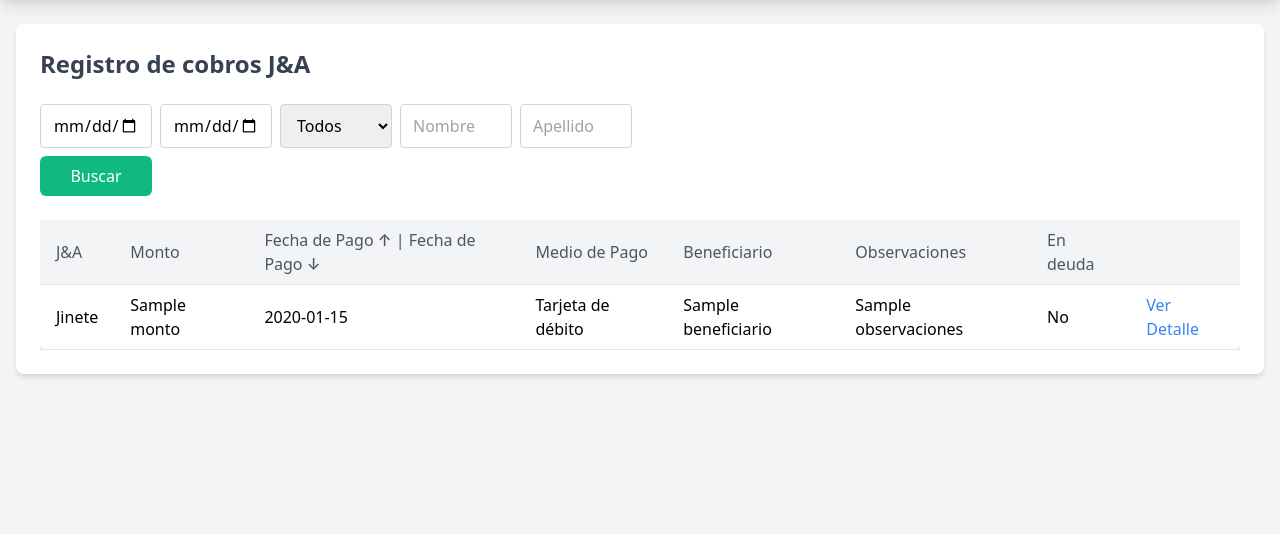
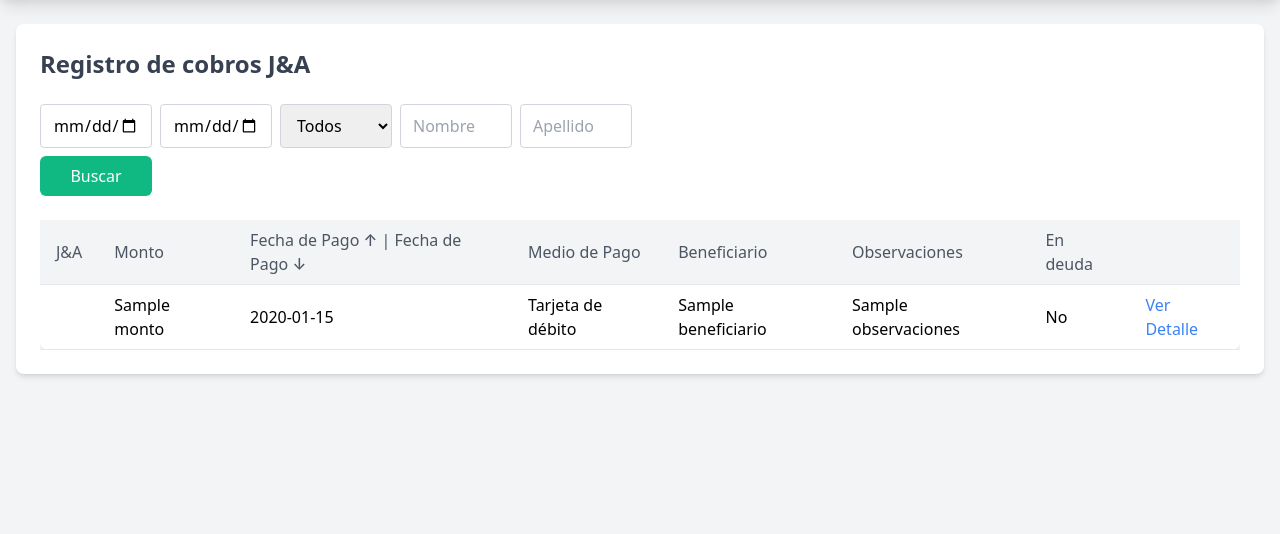
Before and after one commit to frandiaz99/CEDICA_WebPage, a Python web app: template admin/src/web/templates/cobros/cobros.html in a window 1280 px wide. Shown: the part 64-598 px from the top of the page. Run offline with Jinja, Linux system fonts and the light colour scheme; the template is opened without the code that fills it: most values are stand-ins (such as "Sample title", 1, 10 or a date in 2020); style sheets or scripts are compiled from the project's sources.

Commit message:
para pull

```diff
--- a/admin/src/web/controllers/cobros.py
+++ b/admin/src/web/controllers/cobros.py
@@ -57,7 +57,7 @@ def index():
 def registrar_cobro():
     if request.method == 'POST':
         # Obtener datos del formulario
-        jinete = request.form['jinete'] #Cuando este la db J&A, cambiar en select para que no sea siempre 1.
+        jinete = request.form['jinete']
         tipo_pago = request.form['tipo_pago']
         monto = request.form['monto']
         fecha_pago_str = request.form.get('fecha_pago')
--- a/admin/src/web/templates/cobros/cobros.html
+++ b/admin/src/web/templates/cobros/cobros.html
@@ -86,7 +86,7 @@
                 {% if cobros %}
                 {% for cobro in cobros %}
                 <tr class="hover:bg-gray-50">
-                    <td class="px-4 py-2 border-b">Jinete</td>
+                    <td class="px-4 py-2 border-b"></td>
                     <td class="px-4 py-2 border-b">{{ cobro.monto }}</td>
                     <td class="px-4 py-2 border-b">{{ cobro.fecha_pago.strftime('%Y-%m-%d') }}</td>
                     <td class="px-4 py-2 border-b">{{ "Efectivo" if cobro.tipo_pago == "efectivo" else "Tarjeta de
```
